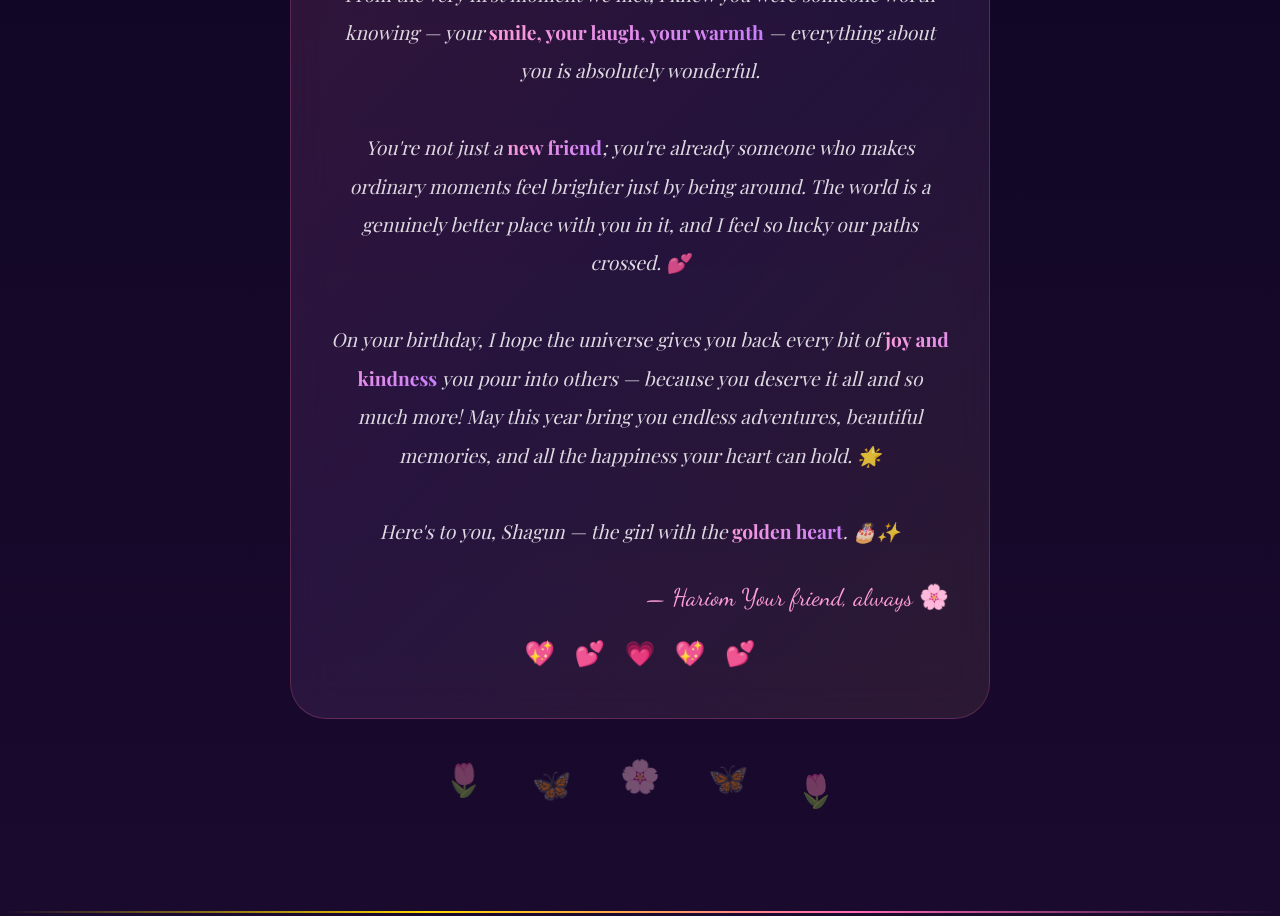
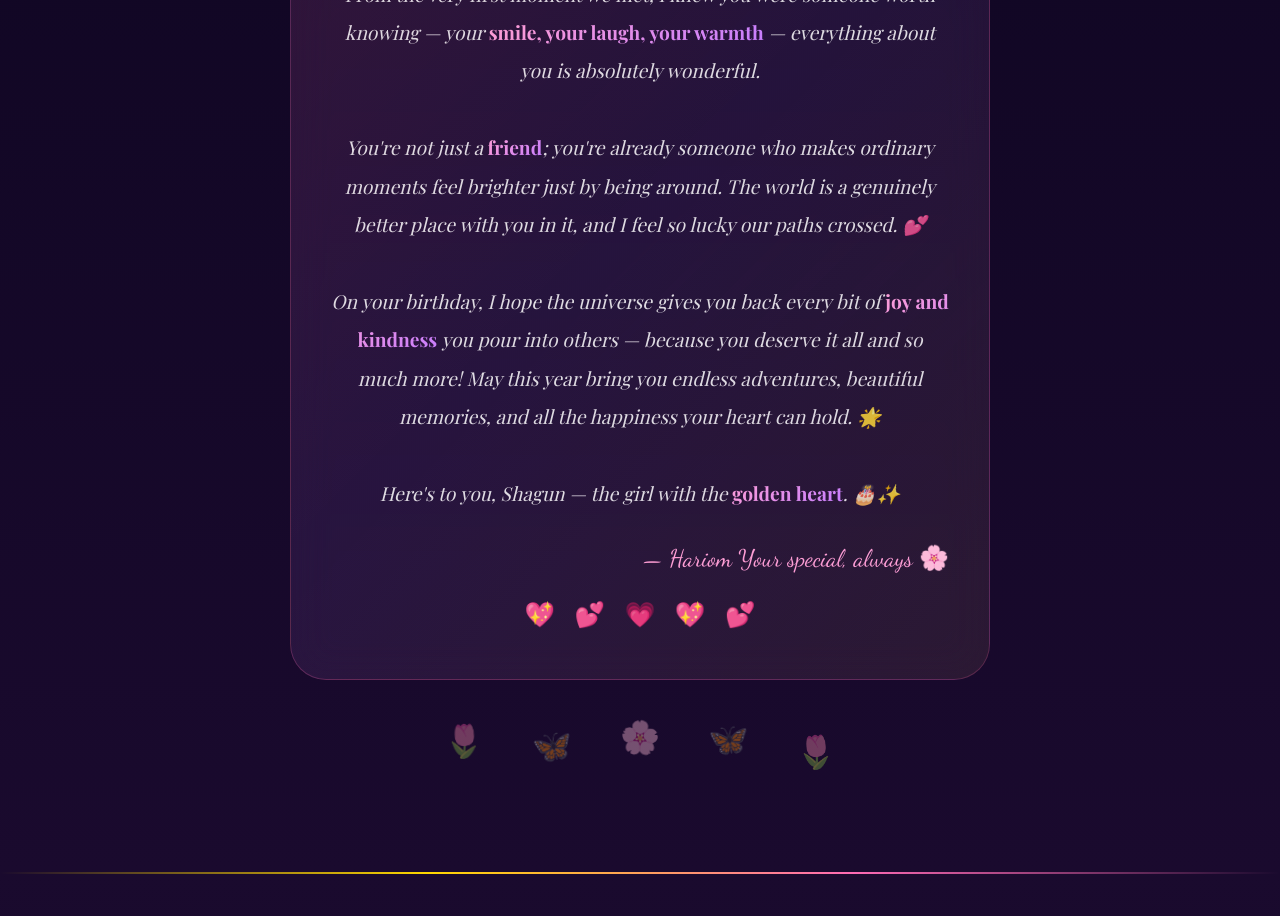
Before and after one commit to radhethakur-07/shagun-s-birthday, a React (Vite) app: page / in a window 1280 px wide. Shown: the part 2100-3016 px from the top of the page. Built offline with nearby package versions, Linux system fonts and the light colour scheme; a web font is replaced by a local one.

Commit message:
Update SpecialMessage.jsx

```diff
--- a/src/components/SpecialMessage.jsx
+++ b/src/components/SpecialMessage.jsx
@@ -25,7 +25,7 @@ export default function SpecialMessage() {
           <span className="highlight">smile, your laugh, your warmth</span>{' '}
           — everything about you is absolutely wonderful.
           <br /><br />
-          You're not just a <span className="highlight">new friend</span>;
+          You're not just a <span className="highlight">friend</span>;
           you're already someone who makes ordinary moments feel brighter
           just by being around. The world is a genuinely better place
           with you in it, and I feel so lucky our paths crossed. 💕
@@ -41,7 +41,7 @@ export default function SpecialMessage() {
         </p>
 
         <div className="message-signature">
-          — Hariom Your friend, always 🌸
+          — Hariom Your special, always 🌸
         </div>
 
         <div className="message-hearts">
```
